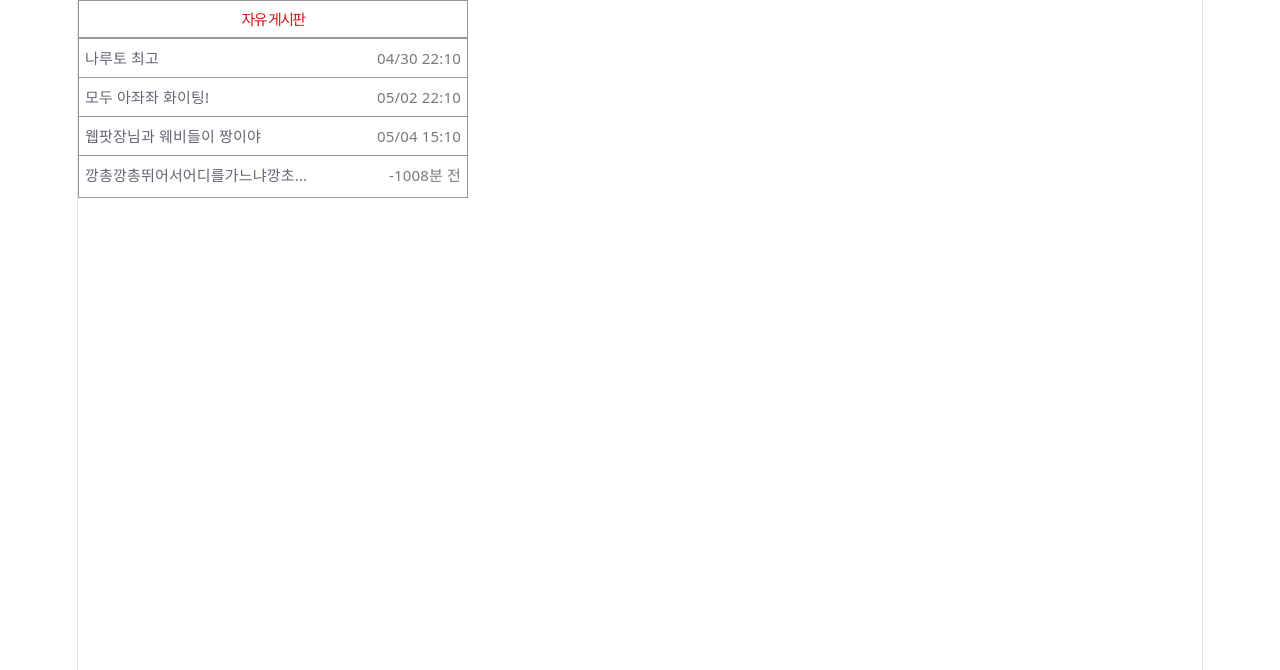
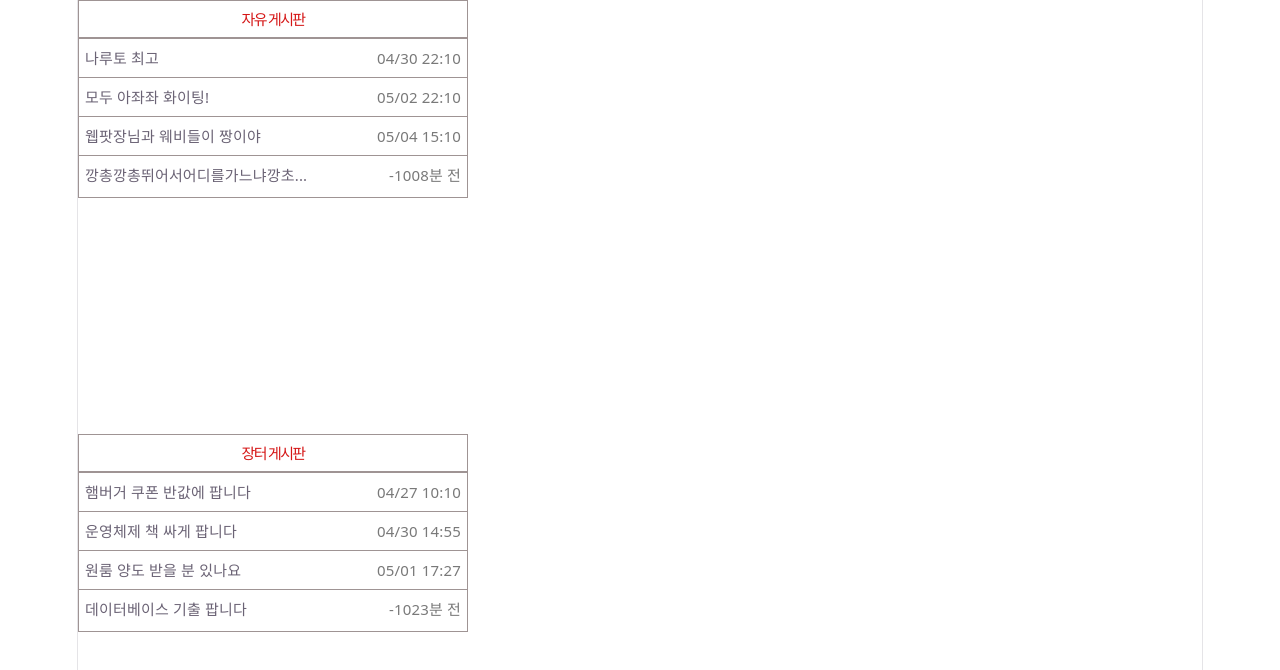
Before and after one commit to SOPT-all/38-STUDY-WEB-NARUTO, a React (Vite) app in the folder yumin/week3/: page / in a window 1280 px wide. Shown: the top 670 px of the page. Built offline with nearby package versions, Linux system fonts and the light colour scheme.

Commit message:
feat: 장터 게시판 구현

```diff
--- a/yumin/week3/src/App.jsx
+++ b/yumin/week3/src/App.jsx
@@ -1,10 +1,15 @@
 import { useState } from "react";
 import BoardBox from "./components/Board/BoardBox";
+import {
+  freeBoardItems,
+  marketBoardItems,
+} from "./components/Board/BoardIData";
 
 function App() {
   return (
     <div>
-      <BoardBox title="자유 게시판" />
+      <BoardBox title="자유 게시판" items={freeBoardItems} />
+      <BoardBox title="장터 게시판" items={marketBoardItems} />
     </div>
   );
 }
--- a/yumin/week3/src/components/Board/BoardBox.jsx
+++ b/yumin/week3/src/components/Board/BoardBox.jsx
@@ -1,7 +1,6 @@
 import styled from "@emotion/styled";
 import BoardHeader from "./BoardHeader";
 import BoardItems from "./BoardItems";
-import freeBoardItems from "./BoardIData";
 
 export const Box = styled.main`
   display: flex;
@@ -18,7 +17,7 @@ function BoardBox(props) {
     <Box>
       <BoardHeader title={props.title} />
 
-      {freeBoardItems.map((items) => (
+      {props.items.map((items) => (
         <BoardItems
           key={items.id}
           text={items.text}
--- a/yumin/week3/src/components/Board/BoardIData.js
+++ b/yumin/week3/src/components/Board/BoardIData.js
@@ -1,4 +1,4 @@
-const freeBoardItems = [
+export const freeBoardItems = [
   {
     id: 1,
     text: "나루토 최고",
@@ -20,9 +20,8 @@ const freeBoardItems = [
     createdAt: "2026-05-05T22:50:00",
   },
 ];
-export default freeBoardItems;
 
-const marketBoardItems = [
+export const marketBoardItems = [
   {
     id: 1,
     text: "햄버거 쿠폰 반값에 팝니다",
@@ -36,7 +35,7 @@ const marketBoardItems = [
   {
     id: 3,
     text: "원룸 양도 받을 분 있나요",
-    createdAt: "2026-5-01T17:27:00",
+    createdAt: "2026-05-01T17:27:00",
   },
   {
     id: 4,
```
